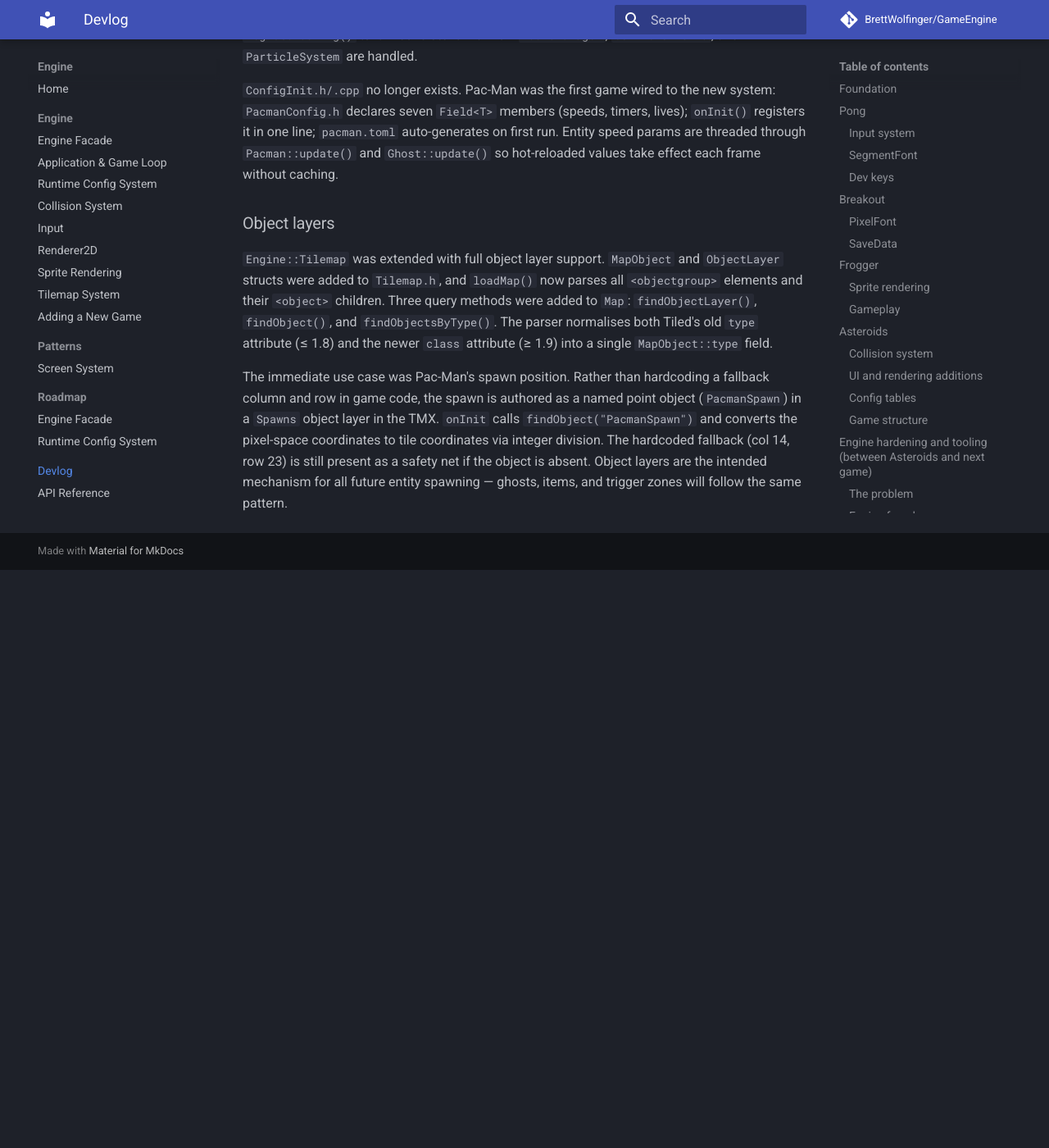
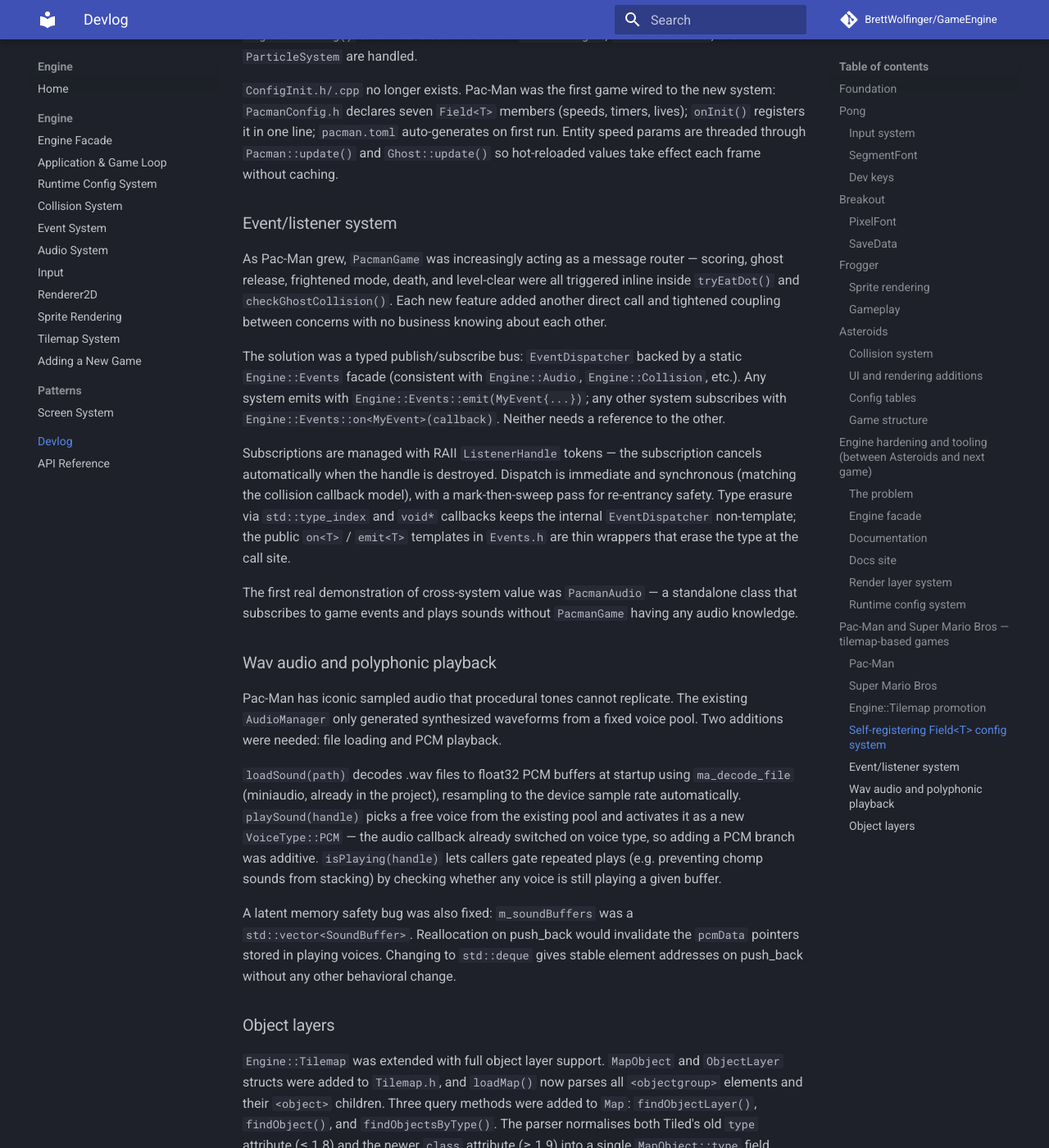
Before and after one commit to BrettWolfinger/GameEngine, an MkDocs documentation site: the page built from docs/devlog.md, in a window 1280 px wide and 1400 px high, scrolled down 8269 px. Shown: the whole window at 82% size. Built offline with MkDocs 1.6.1 and Material for MkDocs 9.7.7, drawn with Linux system fonts in a browser that asks for light colours; comment, search, counter and statistics services are not loaded; before the commit the page ends 8964 px from its top, so only the background shows below that.

Commit message:
Docs: event system, audio system, devlog, and sidebar updates
Adds engine/event-system.md and engine/audio.md. Updates devlog with
engine-level entries for the event bus and wav audio additions. Updates
engine-facade.md call site reference. Moves engine-facade roadmap doc to
completed. Removes Roadmap section from mkdocs sidebar.

Co-Authored-By: Claude Sonnet 4.6 <noreply@anthropic.com>

````diff
--- a/docs/devlog.md
+++ b/docs/devlog.md
@@ -351,6 +351,24 @@ lives); `onInit()` registers it in one line; `pacman.toml` auto-generates on
 first run. Entity speed params are threaded through `Pacman::update()` and
 `Ghost::update()` so hot-reloaded values take effect each frame without caching.
 
+### Event/listener system
+
+As Pac-Man grew, `PacmanGame` was increasingly acting as a message router — scoring, ghost release, frightened mode, death, and level-clear were all triggered inline inside `tryEatDot()` and `checkGhostCollision()`. Each new feature added another direct call and tightened coupling between concerns with no business knowing about each other.
+
+The solution was a typed publish/subscribe bus: `EventDispatcher` backed by a static `Engine::Events` facade (consistent with `Engine::Audio`, `Engine::Collision`, etc.). Any system emits with `Engine::Events::emit(MyEvent{...})`; any other system subscribes with `Engine::Events::on<MyEvent>(callback)`. Neither needs a reference to the other.
+
+Subscriptions are managed with RAII `ListenerHandle` tokens — the subscription cancels automatically when the handle is destroyed. Dispatch is immediate and synchronous (matching the collision callback model), with a mark-then-sweep pass for re-entrancy safety. Type erasure via `std::type_index` and `void*` callbacks keeps the internal `EventDispatcher` non-template; the public `on<T>` / `emit<T>` templates in `Events.h` are thin wrappers that erase the type at the call site.
+
+The first real demonstration of cross-system value was `PacmanAudio` — a standalone class that subscribes to game events and plays sounds without `PacmanGame` having any audio knowledge.
+
+### Wav audio and polyphonic playback
+
+Pac-Man has iconic sampled audio that procedural tones cannot replicate. The existing `AudioManager` only generated synthesized waveforms from a fixed voice pool. Two additions were needed: file loading and PCM playback.
+
+`loadSound(path)` decodes .wav files to float32 PCM buffers at startup using `ma_decode_file` (miniaudio, already in the project), resampling to the device sample rate automatically. `playSound(handle)` picks a free voice from the existing pool and activates it as a new `VoiceType::PCM` — the audio callback already switched on voice type, so adding a PCM branch was additive. `isPlaying(handle)` lets callers gate repeated plays (e.g. preventing chomp sounds from stacking) by checking whether any voice is still playing a given buffer.
+
+A latent memory safety bug was also fixed: `m_soundBuffers` was a `std::vector<SoundBuffer>`. Reallocation on push_back would invalidate the `pcmData` pointers stored in playing voices. Changing to `std::deque` gives stable element addresses on push_back without any other behavioral change.
+
 ### Object layers
 
 `Engine::Tilemap` was extended with full object layer support. `MapObject` and
--- /dev/null
+++ b/docs/engine/audio.md
@@ -0,0 +1,108 @@
+# Audio System
+
+## Overview
+
+The audio system provides two modes of playback: synthesized waveforms (sine tones and noise bursts) generated in real time, and pre-loaded PCM buffers decoded from .wav files. Both share the same fixed voice pool and mix together in the audio callback.
+
+All audio is accessible through the `Engine::Audio` facade. Do not include `AudioManager.h` directly from game code.
+
+---
+
+## Voice Pool
+
+The engine maintains a pool of 8 voices. Two slots (0–1) are reserved for sustained looping voices. The remaining six are fire-and-forget voices shared across all playback types.
+
+When all fire-and-forget voices are busy, the engine steals the one with the fewest frames remaining rather than silently dropping the new sound.
+
+---
+
+## Synthesized Audio
+
+Synthesized voices are useful for simple beep-style effects and do not require any file loading.
+
+```cpp
+// One-shot sine tone: frequency (Hz), duration (sec), amplitude (0.0–1.0)
+Engine::Audio::playTone(440.f, 0.15f);
+Engine::Audio::playTone(880.f, 0.05f, 0.6f);
+
+// White noise burst with optional amplitude decay
+Engine::Audio::playNoise(0.3f, 0.4f);
+Engine::Audio::playNoise(0.4f, 0.4f, std::pow(0.001f, 1.f / (44100.f * 0.3f)));
+
+// Sustained looping tone on a dedicated slot (0 or 1)
+Engine::Audio::playLoopingTone(0, 220.f, 0.3f);
+Engine::Audio::stopLoopingVoice(0);
+
+// Sustained looping noise
+Engine::Audio::playLoopingNoise(1, 0.2f);
+Engine::Audio::stopLoopingVoice(1);
+```
+
+Looping slots are shared across all game objects. Assign slot indices a game-specific meaning (e.g. slot 0 = engine hum, slot 1 = shield drone) and document them in `GameConstants.h`.
+
+---
+
+## File-Based Audio
+
+.wav files are decoded upfront at load time. Each loaded file produces a `SoundHandle` — a lightweight token used for playback and queries.
+
+### Loading
+
+Load sounds during initialization, not during gameplay:
+
+```cpp
+class PacmanAudio {
+    Engine::Audio::SoundHandle m_chomp;
+    Engine::Audio::SoundHandle m_death;
+};
+
+PacmanAudio::PacmanAudio() {
+    m_chomp = Engine::Audio::loadSound("games/pacman/assets/audio/pacman_chomp.wav");
+    m_death = Engine::Audio::loadSound("games/pacman/assets/audio/pacman_death.wav");
+}
+```
+
+`loadSound` returns an invalid handle (`handle.valid() == false`) if the file is missing or cannot be decoded. Audio calls with invalid handles are safe no-ops.
+
+Sounds are decoded to float32 PCM at the device sample rate (44100 Hz) via miniaudio's built-in resampler. All standard .wav formats and sample rates are supported.
+
+### Playback
+
+```cpp
+Engine::Audio::playSound(m_chomp);
+```
+
+Fire-and-forget. Picks a free voice from the pool and starts playback. Returns immediately; the audio thread drives the buffer from that point on.
+
+### Querying
+
+```cpp
+if (!Engine::Audio::isPlaying(m_chomp))
+    Engine::Audio::playSound(m_chomp);
+```
+
+`isPlaying` returns true if any voice is currently playing that buffer. Use it to prevent the same sound from stacking — useful for rapid events like dot eating where the previous chomp may not have finished.
+
+---
+
+## Wiring Audio to Game Events
+
+The intended pattern is a dedicated audio class that subscribes to game events, keeping audio logic entirely separate from game logic:
+
+```cpp
+PacmanAudio::PacmanAudio() {
+    m_chomp    = Engine::Audio::loadSound("games/pacman/assets/audio/pacman_chomp.wav");
+    m_eatGhost = Engine::Audio::loadSound("games/pacman/assets/audio/pacman_eatghost.wav");
+
+    m_dotHandle = Engine::Events::on<DotEaten>([this](const DotEaten&) {
+        if (!Engine::Audio::isPlaying(m_chomp))
+            Engine::Audio::playSound(m_chomp);
+    });
+
+    m_ghostHandle = Engine::Events::on<GhostEaten>([this](const GhostEaten&) {
+        Engine::Audio::playSound(m_eatGhost);
+    });
+}
+```
+
+The game emits events; the audio class reacts. Neither references the other. See [Event System](event-system.md) for the full subscription model.
--- a/mkdocs.yml
+++ b/mkdocs.yml
@@ -31,6 +31,8 @@ nav:
     - Application & Game Loop: engine/application-game-loop.md
     - Runtime Config System: engine/runtime-config.md
     - Collision System: engine/collision-system.md
+    - Event System: engine/event-system.md
+    - Audio System: engine/audio.md
     - Input: engine/input.md
     - Renderer2D: engine/renderer2d.md
     - Sprite Rendering: engine/sprite-rendering-v2.md
@@ -38,8 +40,5 @@ nav:
     - Adding a New Game: engine/adding-a-new-game.md
   - Patterns:
     - Screen System: patterns/screen-system.md
-  - Roadmap:
-    - Engine Facade: roadmap/engine-facade.md
-    - Runtime Config System: roadmap/runtime-config-system.md
   - Devlog: devlog.md
   - API Reference: https://brettwolfinger.github.io/GameEngine/api/
````
Also changed, not shown: docs/engine/engine-facade.md (+6 -1 lines), docs/engine/event-system.md (added, +142 -0 lines), docs/index.md (+2 -0 lines), docs/roadmap/completed/engine-facade.md (added, +4 -0 lines), docs/roadmap/completed/event-system.md (added, +4 -0 lines), docs/roadmap/engine-facade.md (deleted, +0 -8 lines).
